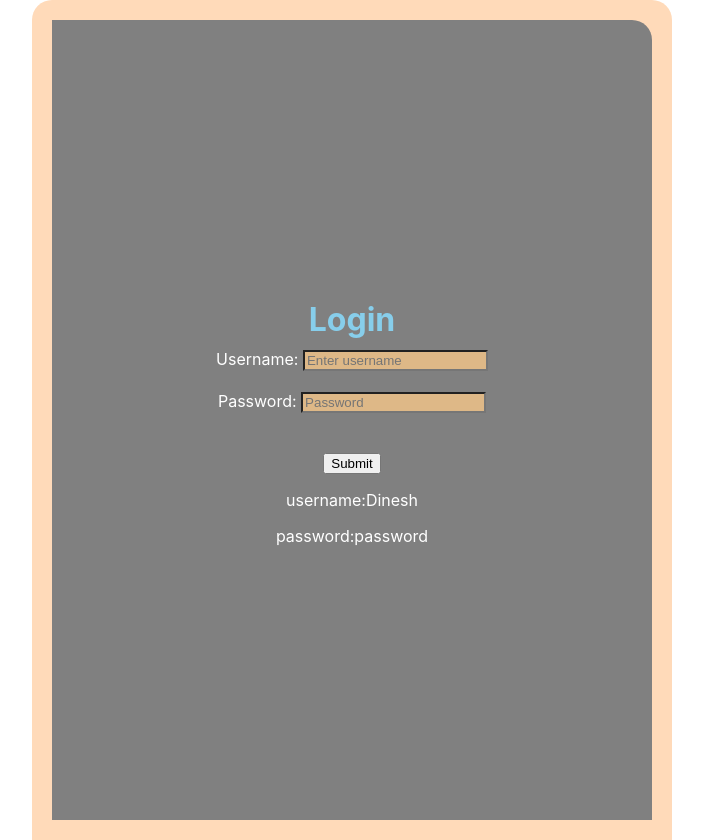
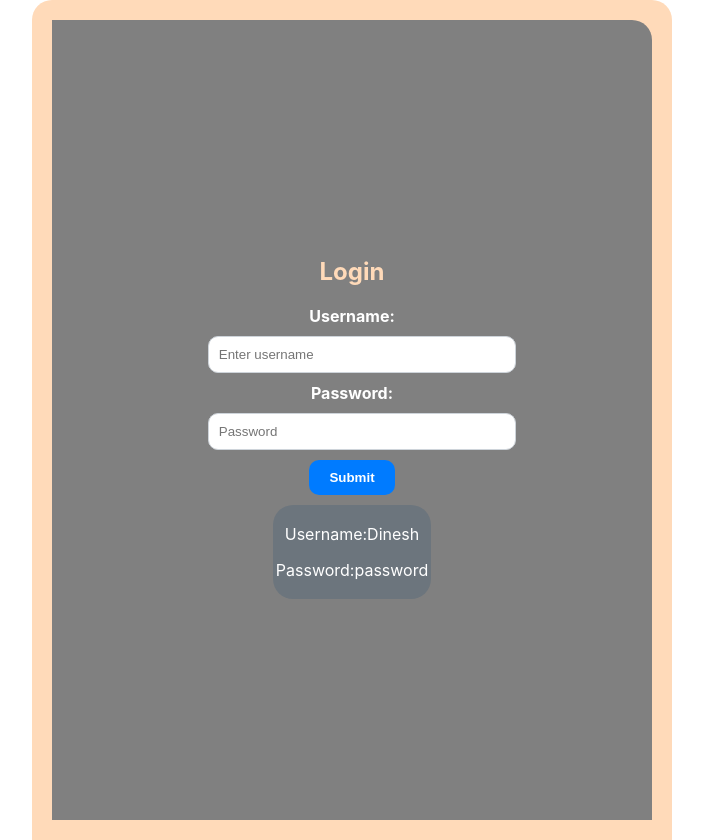
Before and after one commit to DineshKumarBathula/MobileFirst-_Application, a React (Create React App) app: page / in a window 1280 px wide. Shown: the whole page, without its empty margins (288-991 px from the left). Built offline with nearby package versions, Linux system fonts and the light colour scheme.

Commit message:
Update login page and components

```diff
--- a/src/App.css
+++ b/src/App.css
@@ -20,19 +20,40 @@
 }
 
 .input {
-  margin-bottom: 20px;
-  background-color: burlywood;
+  width: 100%;
+  padding: 10px;
+  margin: 10px;
+  border: 1px solid #ced4da;
+  border-radius: 10px;
+  box-sizing: border-box;
 }
 
-.joke {
-  color: navy;
-  font-style: normal;
-  padding: 8px;
+.form-group {
+  margin-bottom: 20px;
 }
 
+
+.form-label {
+  font-weight: bold;
+}
+
+
+
+
+/* App.css */
+
+/* Styles for the 'My Joke' table header */
 .yed {
+  font-weight: bold;
+  color: #007bff;
+  text-align:center; /* Adjust font color as needed */
+  /* Add more styles as needed */
+}
+
+
+/* .yed {
   color: darkslategray;
-}
+} */
 
 .homeContainer {
   margin-top: 20px;
@@ -48,12 +69,32 @@
   margin-bottom: 20px;
 }
 
-.btn {
-  margin-top: 20px;
+/* App.css */
+
+/* Styles for the button */
+.button {
+  background-color: #007bff;
+  color: #fff;
+  border: none;
+  padding: 10px 20px;
+  cursor: pointer;
+  font-weight: bold;
+
+  border-radius: 10px;
 }
 
+.button:hover {
+  background-color: #0056b3;
+}
+
+.button:disabled {
+  background-color: #6c757d;
+  cursor: not-allowed;
+}
+
+
 td {
-  border: 3px solid black;
+  border: 2px solid grey;
   padding: 8px;
 }
 
@@ -64,14 +105,17 @@ td {
 
 .table {
   margin-top: 20px;
+  text-align:left;
 }
 
 .header {
   margin-bottom: 10px; /* Adjust the margin to your preference */
   text-decoration: blink;
-  color: skyblue;
+  color: rgb(211, 111, 24);
 }
-
+.ted{
+  color: white;
+}
 .loginContainer {
   width: 100%;
 
@@ -83,7 +127,20 @@ td {
   background-color: grey;
   border-top-right-radius: 20px;
 }
+.dummy{
+  background-color: #6c757d;
+  color:white;
+  border-radius: 20px;
+  padding: 3px;
+  margin-top:10px;
+}
 
+.loginContainer .header {
+  text-align: center;
+  margin-bottom: 20px;
+  font-size: 24px; /* Adjust font size as needed */
+  color:peachpuff;/* Adjust font color as needed */
+}
 
 
 
--- a/src/App.js
+++ b/src/App.js
@@ -1,7 +1,8 @@
 import React, { useState } from 'react';
-import './App.css'; // Import App.css
-import { Form, Button, Table } from 'react-bootstrap';
-import { ClipLoader } from 'react-spinners'; // Import ClipLoader from react-spinners
+import './App.css';
+import { Table } from 'react-bootstrap';
+import { ClipLoader } from 'react-spinners';
+import LoginForm from './LoginForm';
 
 const App = () => {
   const [isLoggedIn, setIsLoggedIn] = useState(false);
@@ -9,10 +10,10 @@ const App = () => {
   const [password, setPassword] = useState('');
   const [error, setError] = useState('');
   const [jokes, setJokes] = useState([]);
-  const [loading, setLoading] = useState(false); // Add loading state
+  const [loading, setLoading] = useState(false);
 
-  const handleLogin = (e) => {
-    e.preventDefault();
+  const handleLogin = (event) => {
+    event.preventDefault();
     if (!username.trim()) {
       setError('Please enter a username');
       return;
@@ -30,64 +31,35 @@ const App = () => {
   };
 
   const fetchJokes = () => {
-    setLoading(true); // Set loading to true before making the API call
+    setLoading(true);
     fetch('https://v2.jokeapi.dev/joke/any?format=json&blacklistFlags=nsfw,sexist&type=single&lang=EN&amount=10')
       .then((response) => response.json())
       .then((data) => {
         setJokes(data.jokes);
-        setLoading(false); // Set loading to false after receiving the data
+        setLoading(false);
       })
       .catch((error) => {
         console.error('Error fetching jokes:', error);
-        setLoading(false); // Set loading to false if there's an error
+        setLoading(false);
       });
   };
 
   return (
     <div className='container'>
       {!isLoggedIn ? (
-        <div className='loginContainer'>
-          <h1 className='header'>Login</h1>
-          {error && <p className='error'>{error}</p>}
-          <Form onSubmit={handleLogin}>
-            <Form.Group controlId="formBasicEmail">
-              <Form.Label>Username: </Form.Label>
-              <Form.Control
-                type="text"
-                placeholder="Enter username"
-                value={username}
-                onChange={(e) => setUsername(e.target.value)}
-                className='input'
-              />
-            </Form.Group>
-
-            <Form.Group controlId="formBasicPassword">
-              <Form.Label>Password: </Form.Label>
-              <Form.Control
-                type="password"
-                placeholder="Password"
-                value={password}
-                onChange={(e) => setPassword(e.target.value)}
-                className='input'
-              />
-            </Form.Group>
-
-            <Button variant="primary" type="submit" className='button'>
-              Submit
-            </Button>
-          </Form>
-          <div>
-            <p>username:Dinesh</p>
-            <p>password:password</p>
-            </div>
-
-        </div>
-
+        <LoginForm
+          handleLogin={handleLogin}
+          username={username}
+          setUsername={setUsername}
+          password={password}
+          setPassword={setPassword}
+          error={error}
+        />
       ) : (
         <div className='homeContainer'>
           <h2 className='name'>Welcome, {username}!</h2>
-          <h3 className='header'>Jokes</h3>
-          {loading ? ( // Show ClipLoader while loading
+
+          {loading ? (
             <div className='loader-container'>
               <ClipLoader color="blue" loading={true} size={50} />
             </div>
@@ -95,8 +67,8 @@ const App = () => {
             <Table striped bordered hover className='table'>
               <thead>
                 <tr>
-                  <th className='yed'>#</th>
-                  <th className='joke'>My Joke</th>
+
+                  <th className='yed'>Jokes</th>
                 </tr>
               </thead>
               <tbody>
--- /dev/null
+++ b/src/LoginForm.js
@@ -0,0 +1,43 @@
+import { Form, Button } from 'react-bootstrap';
+
+const LoginForm = ({ handleLogin, username, setUsername, password, setPassword, error }) => {
+  return (
+    <div className='loginContainer'>
+      <h1 className='header'>Login</h1>
+      {error && <p className='error'>{error}</p>}
+      <Form onSubmit={handleLogin}>
+        <Form.Group controlId="formBasicEmail">
+          <Form.Label>Username: </Form.Label>
+          <Form.Control
+            type="text"
+            placeholder="Enter username"
+            value={username}
+            onChange={(e) => setUsername(e.target.value)}
+            className='input'
+          />
+        </Form.Group>
+
+        <Form.Group controlId="formBasicPassword">
+          <Form.Label>Password: </Form.Label>
+          <Form.Control
+            type="password"
+            placeholder="Password"
+            value={password}
+            onChange={(e) => setPassword(e.target.value)}
+            className='input'
+          />
+        </Form.Group>
+
+        <Button variant="primary" type="submit" className='button'>
+          Submit
+        </Button>
+      </Form>
+      <div className='dummy'>
+        <p>Username:Dinesh</p>
+        <p>Password:password</p>
+      </div>
+    </div>
+  );
+};
+
+export default LoginForm;
```
